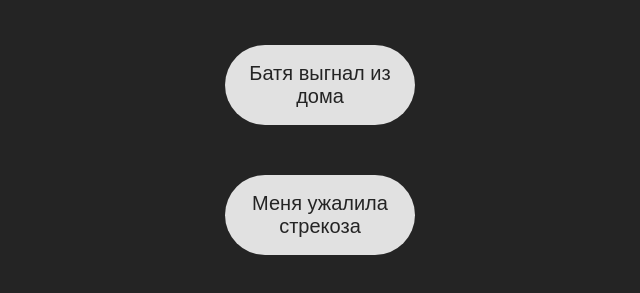
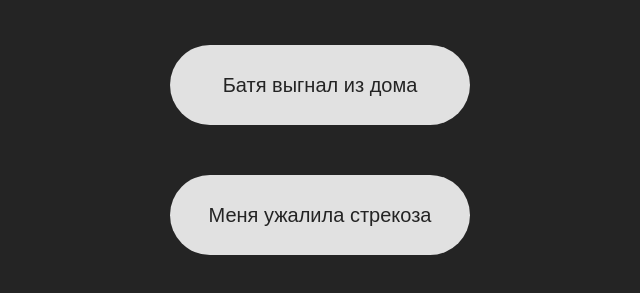
Before and after one commit to underdotechesses/testing, a plain HTML site: page index.html in a window 1280 px wide. Shown: the part 293-586 px from the top of the page, without its empty margins (320-960 px from the left). Drawn offline with Linux system fonts and the light colour scheme.

Commit message:
fix: fix sizes

```diff
--- a/css/main.css
+++ b/css/main.css
@@ -151,7 +151,7 @@ html {
     transition: 0.6s;
 }
 .section-forum button {
-    width: 190px;
+    width: 210px;
     height: 10%;
     background-color: #e1e1e1;
     color: #242424;
@@ -163,3 +163,9 @@ html {
     color: #e1e1e1;
     font-size: 36px;
 }
+
+@media (min-width: 1200px) {
+    .section-forum button {
+        width: 300px;
+    }
+}
```
